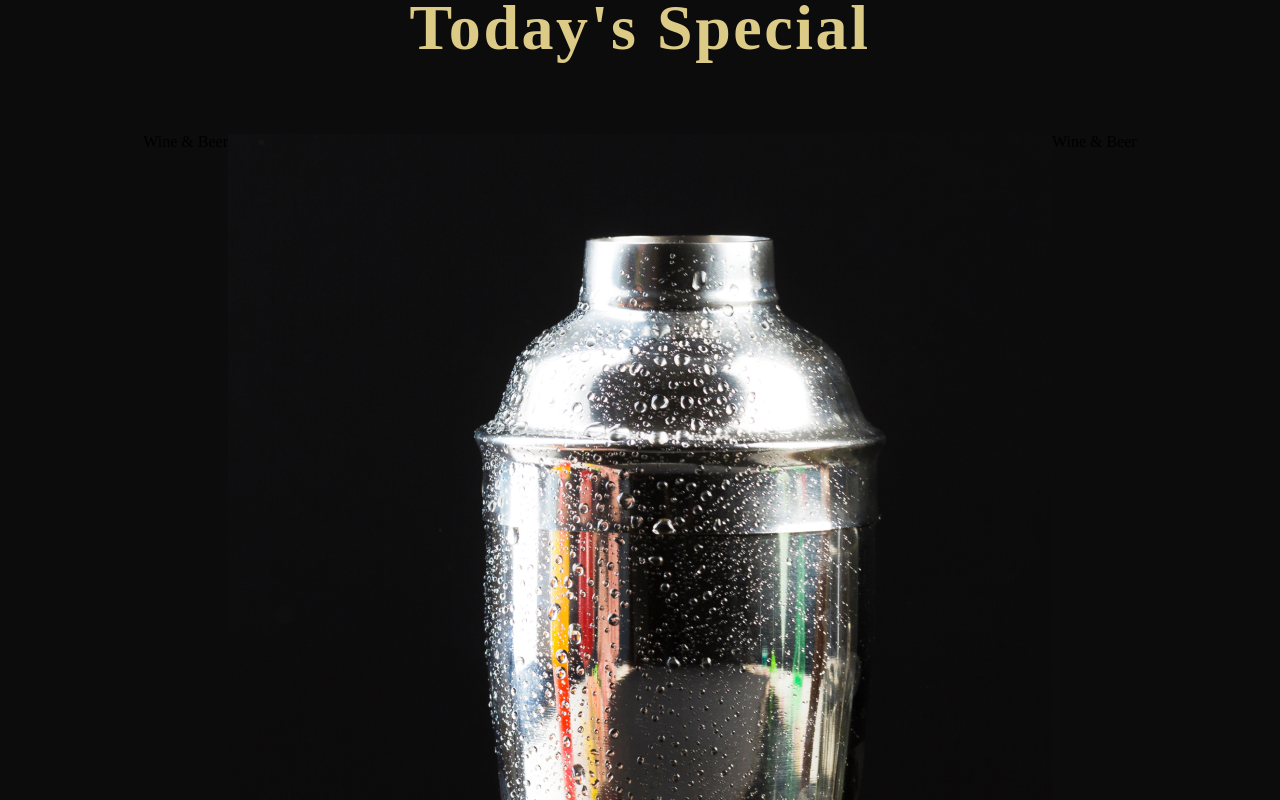
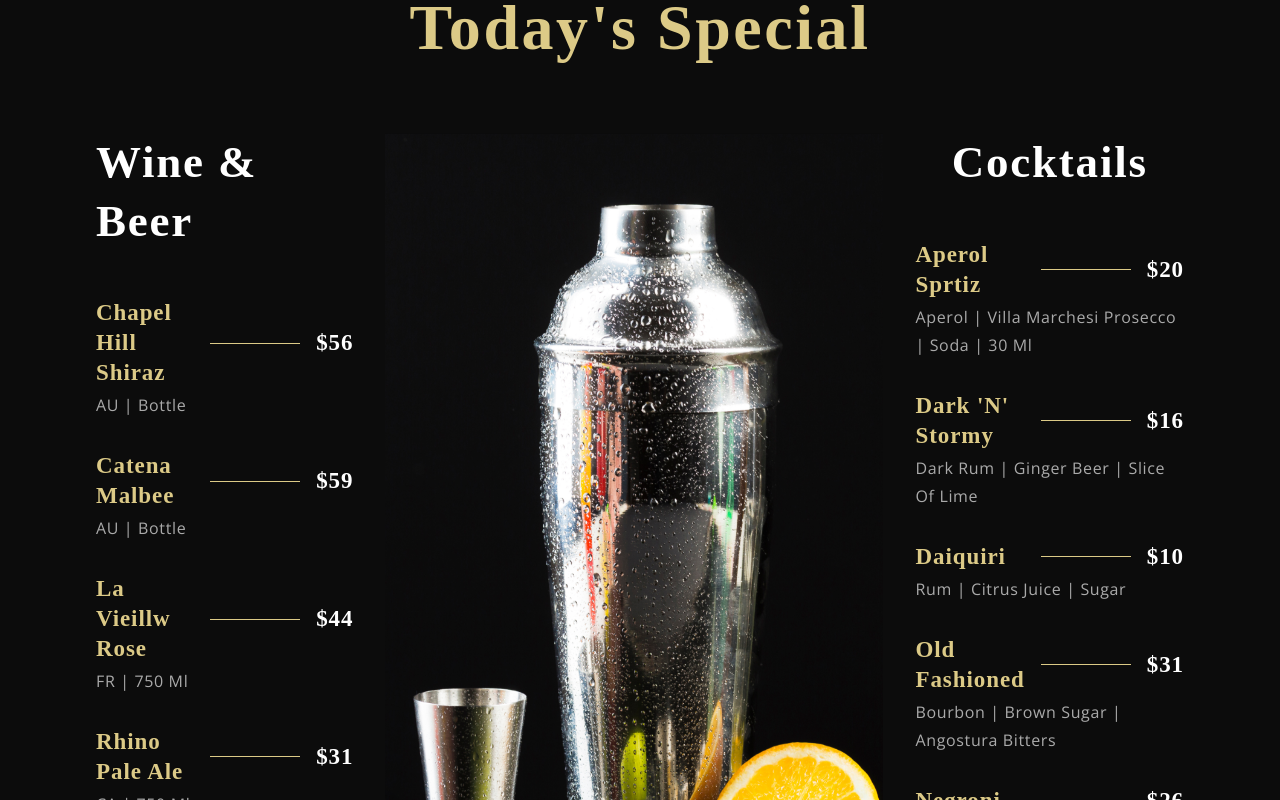
Before and after one commit to Sakshi1127/Restaurant-Project, a React (Create React App) app: page / in a window 1280 px wide. Shown: the part 2320-3120 px from the top of the page. Built offline with nearby package versions, Linux system fonts and the light colour scheme; a web font is replaced by a local one.

Commit message:
special menu work is completed

```diff
--- a/src/components/Menuitem/MenuItem.css
+++ b/src/components/Menuitem/MenuItem.css
@@ -0,0 +1,30 @@
+.app__menuitem{
+    width: 100%;
+    margin:1rem 0;
+    display: flex;
+    flex-direction: column;
+}
+.app__menuitem-head{
+    display: flex;
+    justify-content: space-between;
+    align-items: center;
+}
+.app__menuitem-sub{
+    width: 100%;
+    margin-top:0.2rem;
+
+}
+.app__menuitem-name{
+    flex: 1;
+}
+.app__menuitem-dash{
+    width: 90px;
+    height: 1px;
+    background:var(--color-golden);
+    margin: 0 1rem;
+}
+.app__menuitem-price{
+    display: flex;
+    justify-content: flex-end;
+    align-items: flex-end;
+}
--- a/src/components/Menuitem/MenuItem.jsx
+++ b/src/components/Menuitem/MenuItem.jsx
@@ -3,7 +3,22 @@
 import './MenuItem.css';
 
 const MenuItem = ({title,price,tags}) => (
-  <div>
+  <div className='app__menuitem'>
+    <div className='app__menuitem-head'>
+      <div className='app__menuitem-name'>
+        <p className='p__cormorant' style={{color:'#DCCA87'}}>{title}</p>
+      </div>
+
+             <div className='app__menuitem-dash'/>
+
+      <div className='app__menuitem-price'>
+        <p className='p__cormorant' >{price}</p>
+      </div>
+
+    </div>
+<div className='app__menuitem-sub'>
+  <p className='p__opensans' style={{color:'#AAA'}}>{tags}</p>
+</div>
 
   </div>
 );
--- a/src/container/Menu/SpecialMenu.css
+++ b/src/container/Menu/SpecialMenu.css
@@ -16,3 +16,66 @@
     align-items: flex-start;
     flex-direction: row;
 }
+.app__specialMenu-menu_heading{
+    font-family: var(--font-base);
+    font-weight: 600;
+    font-size: 45px;
+    line-height: 58.5px;
+    letter-spacing: 0.04em;
+    color:var(--color-white);
+}
+
+.app__specialMenu-menu_wine,
+.app__specialMenu-menu_cocktails{
+    flex: 1;
+    width: 100%;
+    flex-direction: column;
+}
+
+.app__specialMenu-menu_img{
+    width: 410px;
+    margin:0 2rem;
+}
+.app__specialMenu-menu_img img{
+    width: 100%;
+    height: auto;
+}
+.app__specialMenu-menu_items{
+    display: flex;
+    flex-direction: column;
+    margin:2rem 0;
+    width: 100%;
+}
+
+@media screen and (max-width: 2000px){
+    .app__specialMenu-menu_img{
+        width: 650px;
+     }
+
+     .app__specialMenu-menu_img img{
+        height: 920px;
+     }
+}
+
+@media screen and (max-width: 1150px){
+  .app__specialMenu-menu{
+    flex-direction: column;
+    align-items: center;
+    width: 100%;
+  }
+  .app__specialMenu-menu_img{
+    margin: 3rem 0;
+  }
+}
+
+@media screen and (max-width: 650px){
+ .app__specialMenu-menu_img{
+    width: 100%;
+ }
+ .app__specialMenu-menu_heading{
+    font-size: 35px;
+    line-height: 485.5px;
+ }
+
+
+}
--- a/src/container/Menu/SpecialMenu.jsx
+++ b/src/container/Menu/SpecialMenu.jsx
@@ -16,7 +16,7 @@
           <p className='app__specialMenu-menu_heading'>Wine & Beer</p>
           <div className='app__specialMenu-menu_items'>
             {data.wines.map((wine,index)=>(
-           <MenuItem key={wine.title +index} price={wine.price} title={wine.price} tags={wine.tags}/>
+           <MenuItem key={wine.title + index} price={wine.price} title={wine.title} tags={wine.tags}/>
            ))}
          </div>
       </div>
@@ -26,10 +26,10 @@
       </div>
 
       <div className='app__specialMenu-menu_cocktails flex__center'>
-          <p className='app__specialMenu-menu_heading'>Wine & Beer</p>
+          <p className='app__specialMenu-menu_heading'>Cocktails</p>
           <div className='app__specialMenu-menu_items'>
             {data.cocktails.map((cocktail,index)=>(
-             <MenuItem key={cocktail.title +index} price={cocktail.price} title={cocktail.price} tags={cocktail.tags}/>
+             <MenuItem key={cocktail.title +index} price={cocktail.price} title={cocktail.title} tags={cocktail.tags}/>
 
            ))}
          </div>
```
